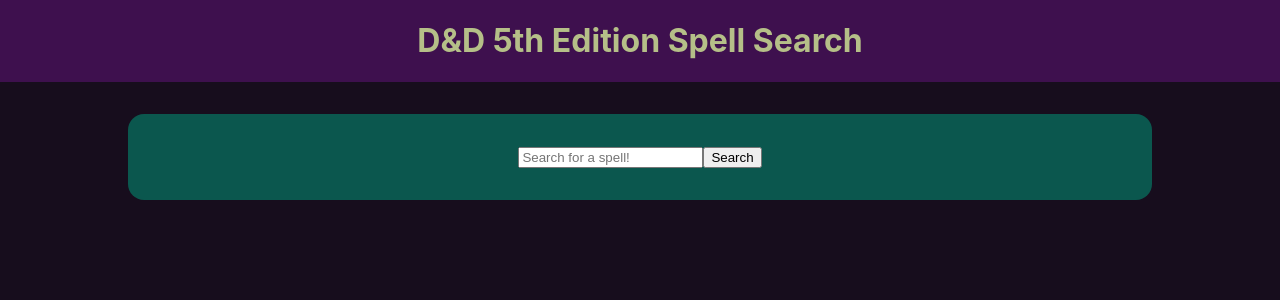
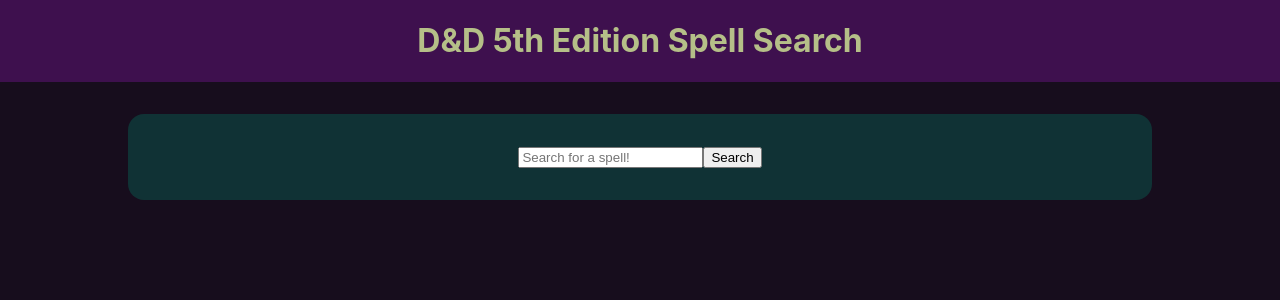
Before and after one commit to mmiatech/dnd-spells, a React (Create React App) app: page / in a window 1280 px wide. Shown: the top 300 px of the page. Built offline with nearby package versions, Linux system fonts and the light colour scheme.

Commit message:
more info display styling

```diff
--- a/src/App.css
+++ b/src/App.css
@@ -1,6 +1,7 @@
 body {
   background-color: #170D1D;
   text-align: center;
+  color: #F1F6DC;
 }
 
 .App {
@@ -15,15 +16,24 @@
   color: #B5BF88;
 }
 
-.info-display-container {
+.container {
   max-width: 80%;
   margin: 0 auto;
   align-content: center;
 }
 
-.info-display-inner {
+.paper {
   border-radius: 1em;
-  margin-top: 2em;
+  margin: 2em 0;
   padding: 2em;
-  background-color: #0B574E;
+  background-color: #103235;
 }
+
+.info-display {
+  text-align: left;
+}
+
+h2 {
+  text-align: center;
+  margin-top: 0;
+}
--- a/src/App.js
+++ b/src/App.js
@@ -21,9 +21,9 @@
             <Header />
             <Container
                 maxWidth="md"
-                class="info-display-container"
+                class="container"
             >
-                <Paper elevation={3} class="info-display-inner">
+                <Paper elevation={3} class="paper">
                     {!spellInfo && (
                         <div>
                             {isError && <Error searchTerm={isError}/>}
--- a/src/SpellInfo.js
+++ b/src/SpellInfo.js
@@ -18,7 +18,7 @@
     );
 
     return (
-        <div>
+        <div class="info-display">
             <h2>{spellInfo.data.name}</h2>
             <p><strong>Casting Time: </strong>{spellInfo.data.casting_time}</p>
             <p><strong>Range: </strong>{spellInfo.data.range}</p>
```
